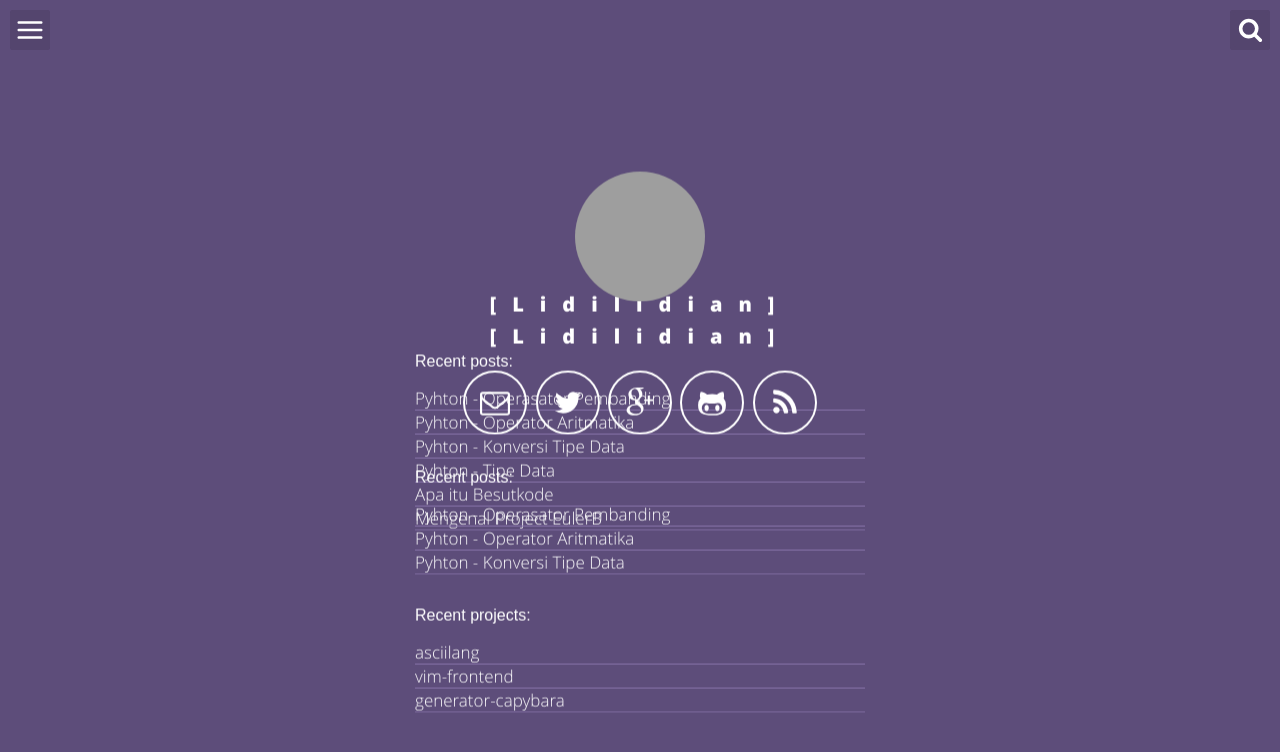
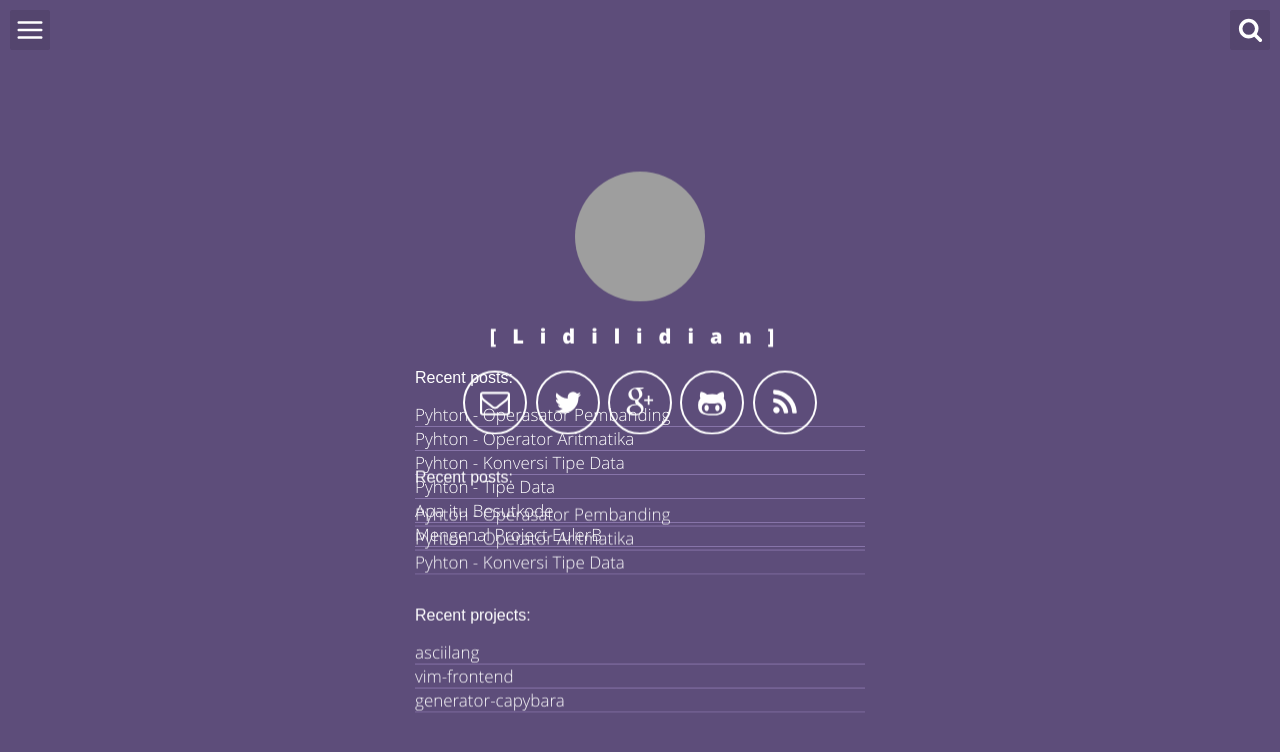
Before and after one commit to arkrwn/arkwrn.github.io, a Jekyll site: the page built from posts.html, in a window 1280 px wide. Shown: the top 752 px of the page. Built offline with Jekyll 4.4.1, drawn with Linux system fonts in a browser that asks for light colours; grey boxes are pictures that could not be loaded.

Commit message:
Update post-body.html

```diff
--- a/_includes/post-body.html
+++ b/_includes/post-body.html
@@ -1,9 +1,5 @@
 <header class="header-site" role="banner">
     <div class="content">
-
-        <h1>
-            <span class="site-title">[{{site.username}}]</span>
-        </h1>
 
         <ul class="recent">
             <p>Recent posts:</p>
```
